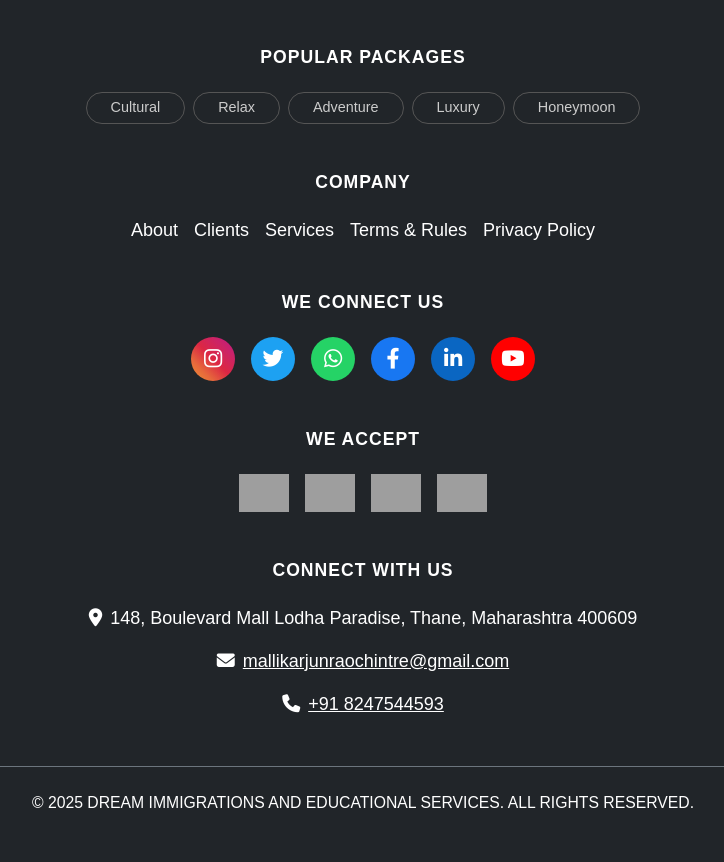
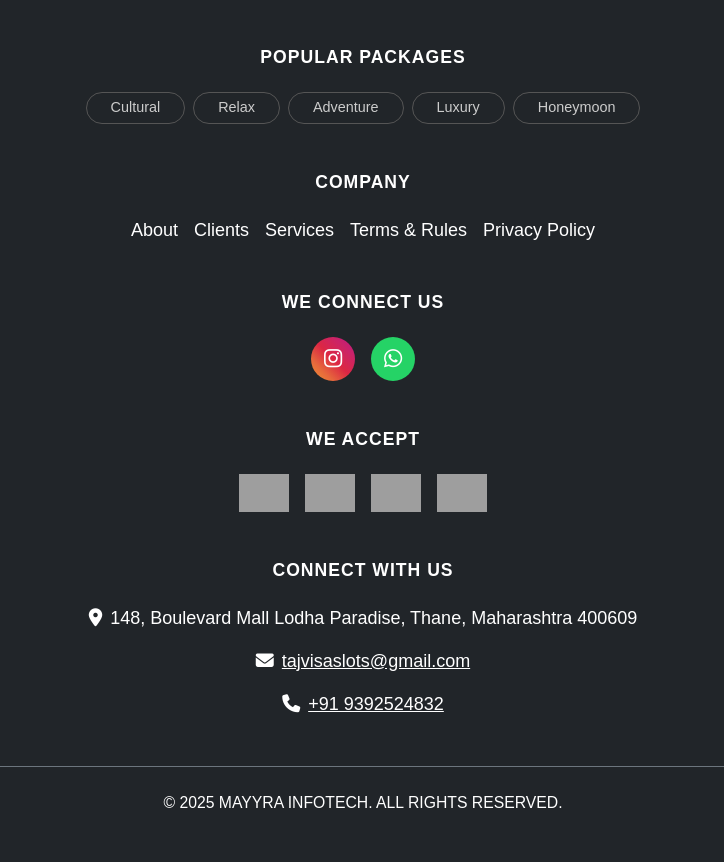
Before and after one commit to MKRAOCHINTRE/dream, a Django app: template templates/voa.html in a window 1280 px wide. Shown: the part 919-1781 px from the top of the page, without its empty margins (277-1001 px from the left). Run offline with Django 3.2, Linux system fonts and the light colour scheme; the template is opened without the code that fills it, so the values that code supplies are empty; grey boxes are pictures that could not be loaded.

Commit message:
Update voa.html
UPDATED NUMBER AND MAIL

```diff
--- a/templates/voa.html
+++ b/templates/voa.html
@@ -202,11 +202,11 @@
               <h5 class="fw-bold mb-4 text-uppercase">We Connect Us</h5>
               <div class="d-flex justify-content-center gap-3">
                   <a href="#" class="social-icon instagram"><i class="fab fa-instagram"></i></a>
-                  <a href="#" class="social-icon twitter"><i class="fab fa-twitter"></i></a>
+                  <!-- <a href="#" class="social-icon twitter"><i class="fab fa-twitter"></i></a> -->
                   <a href="#" class="social-icon whatsapp"><i class="fab fa-whatsapp"></i></a>
-                  <a href="#" class="social-icon facebook"><i class="fab fa-facebook-f"></i></a>
+                  <!-- <a href="#" class="social-icon facebook"><i class="fab fa-facebook-f"></i></a>
                   <a href="#" class="social-icon linkedin"><i class="fab fa-linkedin-in"></i></a>
-                  <a href="#" class="social-icon youtube"><i class="fab fa-youtube"></i></a>
+                  <a href="#" class="social-icon youtube"><i class="fab fa-youtube"></i></a> -->
               </div>
           </div>
           <div class="text-center mb-5">
@@ -221,11 +221,11 @@
           <div class="text-center mb-5">
               <h5 class="fw-bold mb-4 text-uppercase">Connect With Us</h5>
               <p><i class="fas fa-map-marker-alt me-2"></i>148, Boulevard Mall Lodha Paradise, Thane, Maharashtra 400609</p>
-              <p><i class="fas fa-envelope me-2"></i><a href="mailto:info@dreamimmigrations.com" class="text-white hover-link">mallikarjunraochintre@gmail.com</a></p>
-              <p><i class="fas fa-phone me-2"></i><a href="tel:+918247544593" class="text-white hover-link">+91 8247544593</a></p>
+              <p><i class="fas fa-envelope me-2"></i><a href="mailto:tajvisaslots@gmail.com" class="text-white hover-link">tajvisaslots@gmail.com</a></p>
+              <p><i class="fas fa-phone me-2"></i><a href="tel:+919392524832" class="text-white hover-link">+91 9392524832</a></p>
           </div>
           <div class="text-center border-top border-secondary pt-4">
-              <p class="mb-0 small">© 2025 DREAM IMMIGRATIONS AND EDUCATIONAL SERVICES. ALL RIGHTS RESERVED.</p>
+              <p class="mb-0 small">© 2025 MAYYRA INFOTECH. ALL RIGHTS RESERVED.</p>
           </div>
       </div>
   </footer>
```
